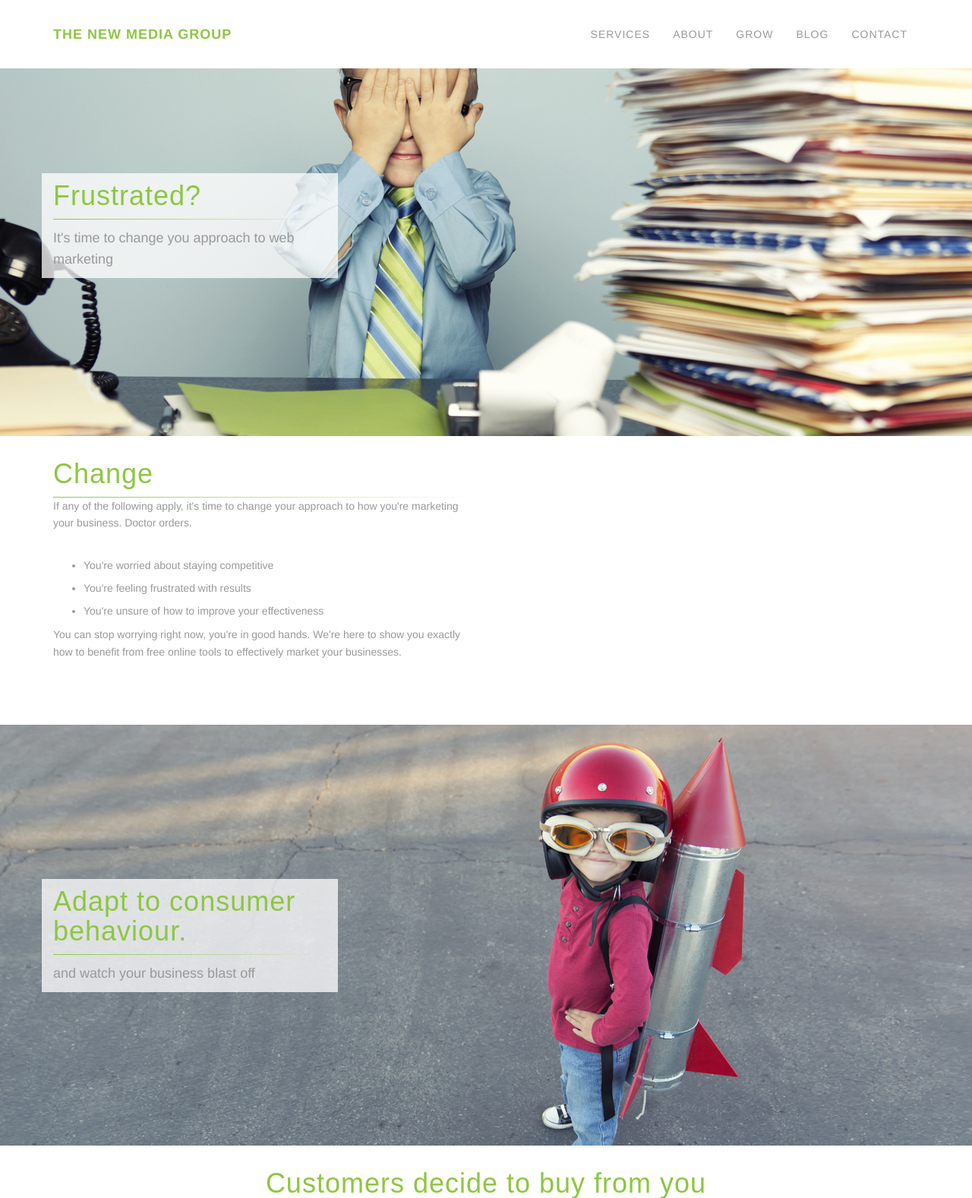
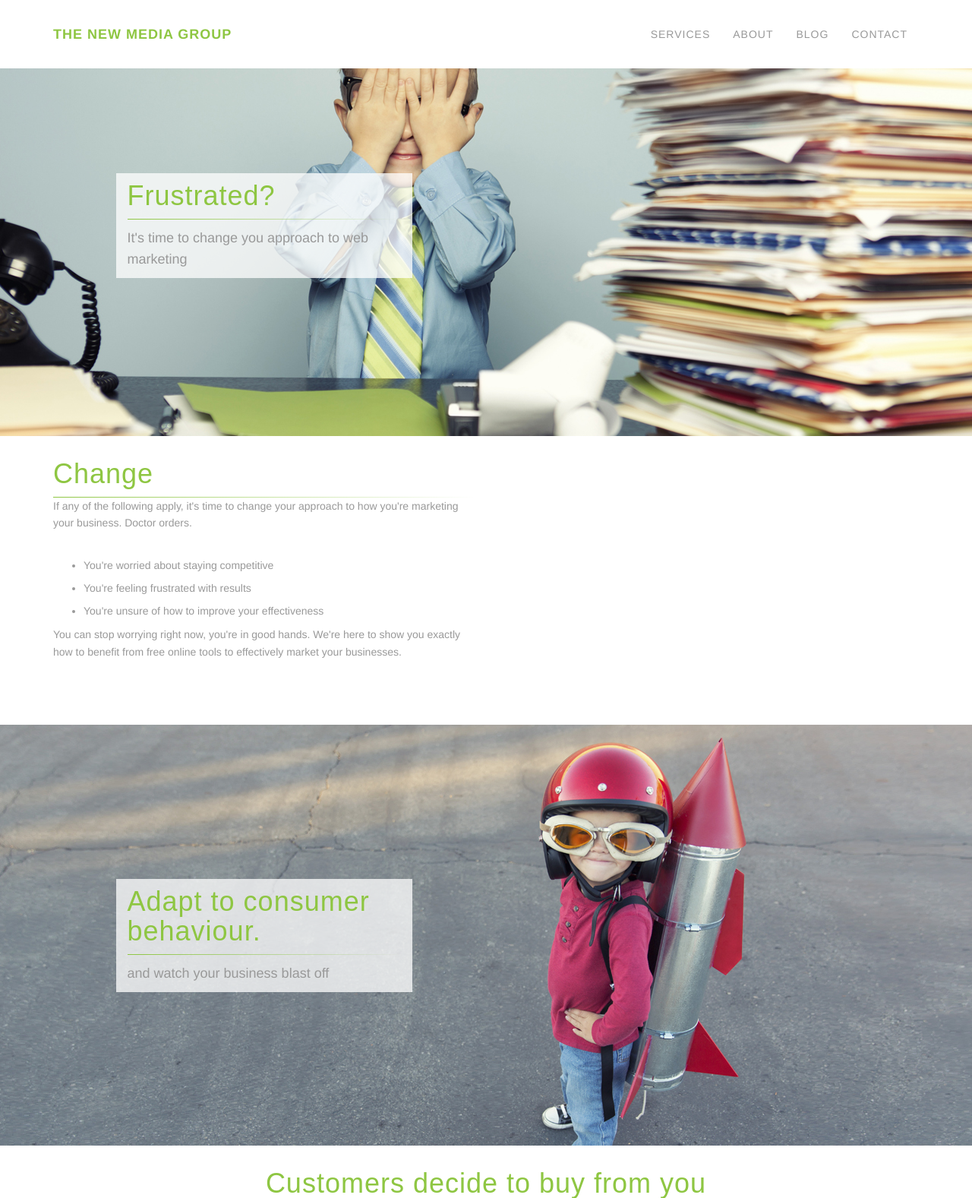
Before and after one commit to StarkCompany/thenewmediagroup.ca, a PHP site: page /grow in a window 1280 px wide. Shown: the top 1577 px of the page at 76% size. Run offline with PHP 8.4, Linux system fonts and the light colour scheme; data that the repository does not hold is empty; some libraries are stand-ins or nearby versions.

Commit message:
re-added col-offset for copy bubble

```diff
--- a/grow/index.php
+++ b/grow/index.php
@@ -82,9 +82,9 @@ if ($_POST["g-recaptcha-response"]) {
 				<li>
 					<a class="page-scroll" href="/#about">about</a>
 				</li>
-				<li>
+				<!--<li>
 					<a href="/grow">grow</a>
-				</li>
+				</li>-->
 				<li>
 					<a href="http://blog.thenewmediagroup.ca/blog">blog</a>
 				</li>
@@ -103,7 +103,7 @@ if ($_POST["g-recaptcha-response"]) {
 	<div class="intro-body">
 		<div class="container">
 			<div class="row">
-				<div class="col-xs-11 col-sm-6 col-md-4 copy-bubble">
+				<div class="col-xs-11 col-sm-6 col-md-4 copy-bubble col-xs-offset-1 col-xs-offset-1">
 					<h1>Frustrated?</h1>
 					<div class="hr"></div>
 					<p class="intro-text">It's time to change you approach to web marketing</p>
@@ -135,7 +135,7 @@ if ($_POST["g-recaptcha-response"]) {
 	<div class="intro-body">
 		<div class="container">
 			<div class="row">
-				<div class="col-xs-11 col-sm-6 col-md-4 copy-bubble">
+				<div class="col-xs-11 col-sm-6 col-md-4 copy-bubble col-xs-offset-1">
 					<h1>Adapt to consumer <br> behaviour.</h1>
 					<div class="hr"></div>
 					<p class="intro-text">and watch your business blast off</p>
@@ -216,7 +216,7 @@ if ($_POST["g-recaptcha-response"]) {
 	<div class="intro-body">
 		<div class="container">
 			<div class="row">
-				<div class="col-xs-11 col-sm-6 col-md-4 copy-bubble">
+				<div class="col-xs-11 col-sm-6 col-md-4 copy-bubble col-xs-offset-1">
 					<h1>How we can help.</h1>
 					<div class="hr"></div>
 					<p class="intro-text">We empower entrepreneurs<br> to effectively market their<br> businesses online.</p>
@@ -313,7 +313,7 @@ if ($_POST["g-recaptcha-response"]) {
 	<div class="intro-body">
 		<div class="container">
 			<div class="row">
-				<div class="col-xs-11 col-sm-6 col-md-4 col-xs-offset-1 copy-bubble">
+				<div class="col-xs-11 col-sm-6 col-md-4 col-xs-offset-1 copy-bubble col-xs-offset-1">
 					<h3>Be a part of the<br>conversation</h3>
 					<div class="hr"></div>
 					<p class="intro-text">Your customers are social creatures. We make sure you speak their language.</p>
@@ -343,7 +343,7 @@ if ($_POST["g-recaptcha-response"]) {
 	<div class="intro-body">
 		<div class="container">
 			<div class="row">
-				<div class="col-xs-11 col-sm-6 col-md-4 col-xs-offset-1 copy-bubble">
+				<div class="col-xs-11 col-sm-6 col-md-4 col-xs-offset-1 copy-bubble col-xs-offset-1">
 					<h3>Beef up your business<br>with a fresh website</h3>
 					<div class="hr"></div>
 					<p class="intro-text">Spinach won't lift your bottom line. A new website will.</p>
@@ -372,7 +372,7 @@ if ($_POST["g-recaptcha-response"]) {
 	<div class="intro-body">
 		<div class="container">
 			<div class="row">
-				<div class="col-xs-11 col-sm-6 col-md-4 col-xs-offset-1 copy-bubble">
+				<div class="col-xs-11 col-sm-6 col-md-4 col-xs-offset-1 copy-bubble col-xs-offset-1">
 					<h3>Keep up</h3>
 					<div class="hr"></div>
 					<p class="intro-text">Your customers are on the go, and mobile marketing ensures you don't get left behind.</p>
@@ -401,7 +401,7 @@ if ($_POST["g-recaptcha-response"]) {
 	<div class="intro-body">
 		<div class="container">
 			<div class="row">
-				<div class="col-xs-11 col-sm-6 col-md-4 col-xs-offset-1 copy-bubble">
+				<div class="col-xs-11 col-sm-6 col-md-4 col-xs-offset-1 copy-bubble col-xs-offset-1">
 					<h3>Educated guesses are<br>much better than guesses</h3>
 					<div class="hr"></div>
 					<p class="intro-text">We'll help you with your homework so you'll always have the answers.</p>
@@ -430,7 +430,7 @@ if ($_POST["g-recaptcha-response"]) {
 	<div class="intro-body">
 		<div class="container">
 			<div class="row">
-				<div class="col-xs-11 col-sm-6 col-md-4 col-xs-offset-1 copy-bubble">
+				<div class="col-xs-11 col-sm-6 col-md-4 col-xs-offset-1 copy-bubble col-xs-offset-1">
 					<h3>Not your average<br>full service agency</h3>
 					<div class="hr"></div>
 					<p class="intro-text">Our team of marketing superheroes will lift your business to new heights.</p>
@@ -459,7 +459,7 @@ if ($_POST["g-recaptcha-response"]) {
 	<div class="intro-body">
 		<div class="container">
 			<div class="row">
-				<div class="col-xs-11 col-sm-6 col-md-4 col-xs-offset-1 copy-bubble">
+				<div class="col-xs-11 col-sm-6 col-md-4 col-xs-offset-1 copy-bubble col-xs-offset-1">
 					<h3>The full umbrella of web services since 2006</h3>
 					<div class="hr"></div>
 					<p class="intro-text">We harness the power of communication to strengthen and grow business.</p>
--- a/index.php
+++ b/index.php
@@ -82,9 +82,9 @@ if ($_POST["g-recaptcha-response"]) {
                     <li>
                         <a class="page-scroll" href="#about">about</a>
                     </li>
-                    <li>
+                    <!--<li>
                         <a href="/grow">grow</a>
-                    </li>
+                    </li>-->
                     <li>
                         <a href="http://blog.thenewmediagroup.ca/blog">blog</a>
                     </li>
```
